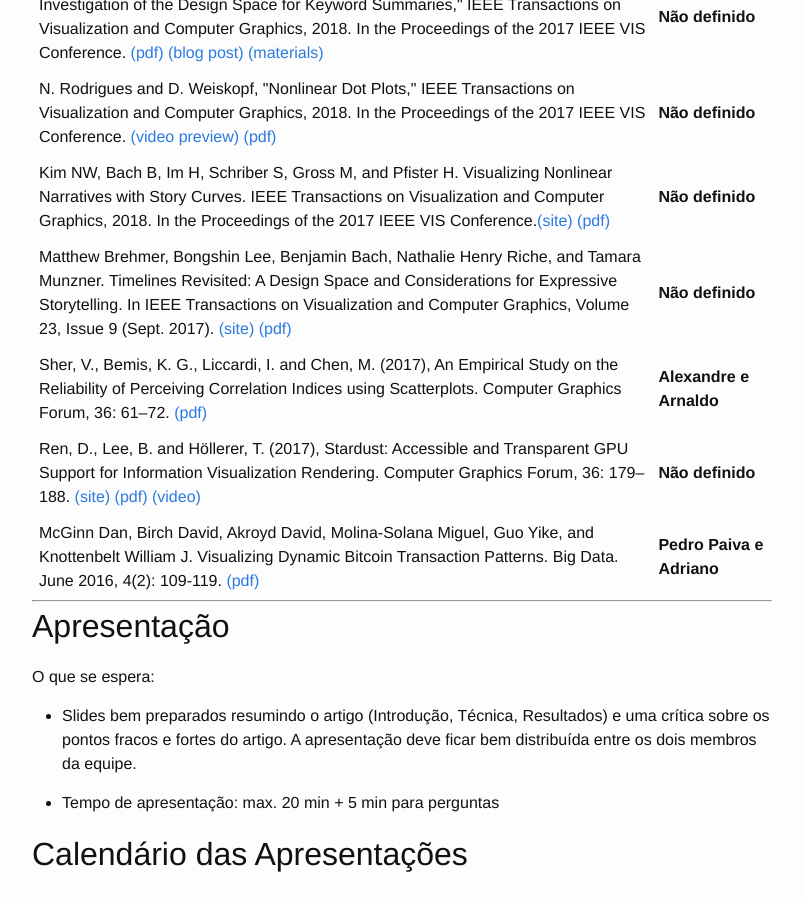
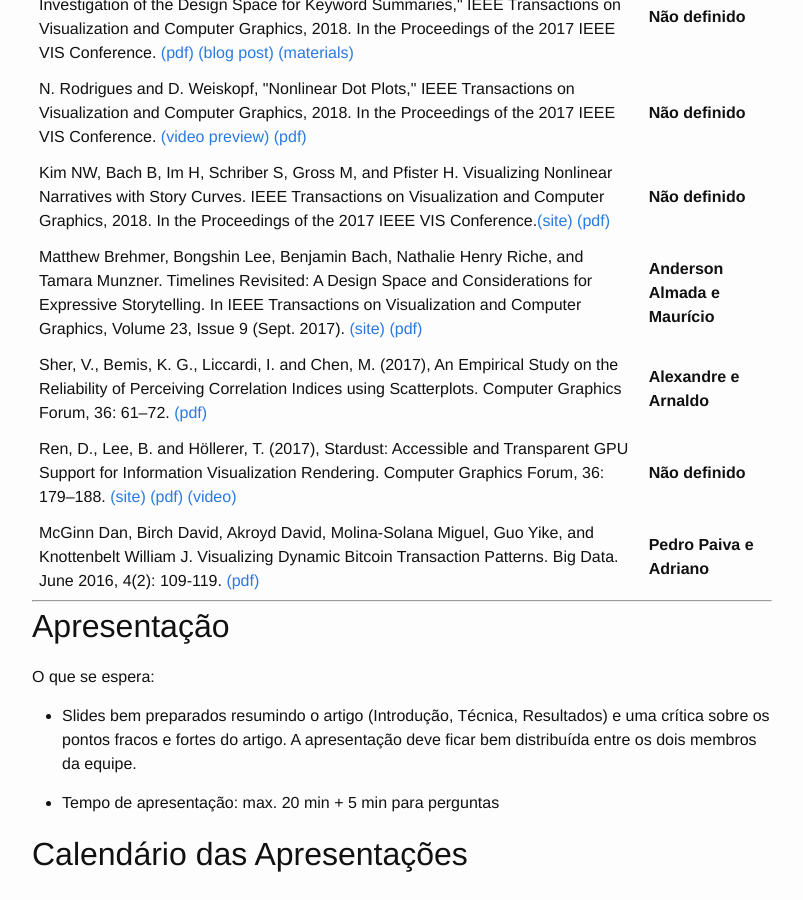
Before and after one commit to emanueles/datavis-course, a Jekyll site: the page built from _posts/2017-11-01-papers.md, in a window 1280 px wide and 900 px high, scrolled down 1187 px. Shown: the whole window, without its empty margins (238-1041 px from the left). Built offline with Jekyll 4.4.1, drawn with Linux system fonts in a browser that asks for light colours.

Commit message:
Atribuindo mais artigos.

```diff
--- a/_posts/2017-11-01-papers.md
+++ b/_posts/2017-11-01-papers.md
@@ -61,7 +61,7 @@
     </tr>
     <tr>
       <td> Matthew Brehmer, Bongshin Lee, Benjamin Bach, Nathalie Henry Riche, and Tamara Munzner. Timelines Revisited: A Design Space and Considerations for Expressive Storytelling. In IEEE Transactions on Visualization and Computer Graphics, Volume 23, Issue 9 (Sept. 2017). <a href="https://timelinesrevisited.github.io/">(site)</a>  <a href="https://timelinesrevisited.github.io/preprint.pdf">(pdf)</a></td>
-      <td><b>Não definido</b></td>
+      <td><b>Anderson Almada e Maurício</b></td>
     </tr>
     <tr>
       <td>Sher, V., Bemis, K. G., Liccardi, I. and Chen, M. (2017), An Empirical Study on the Reliability of Perceiving Correlation Indices using Scatterplots. Computer Graphics Forum, 36: 61–72. <a href="http://people.csail.mit.edu/ilaria/papers/EuroVis2017.pdf">(pdf)</a></td>
```
